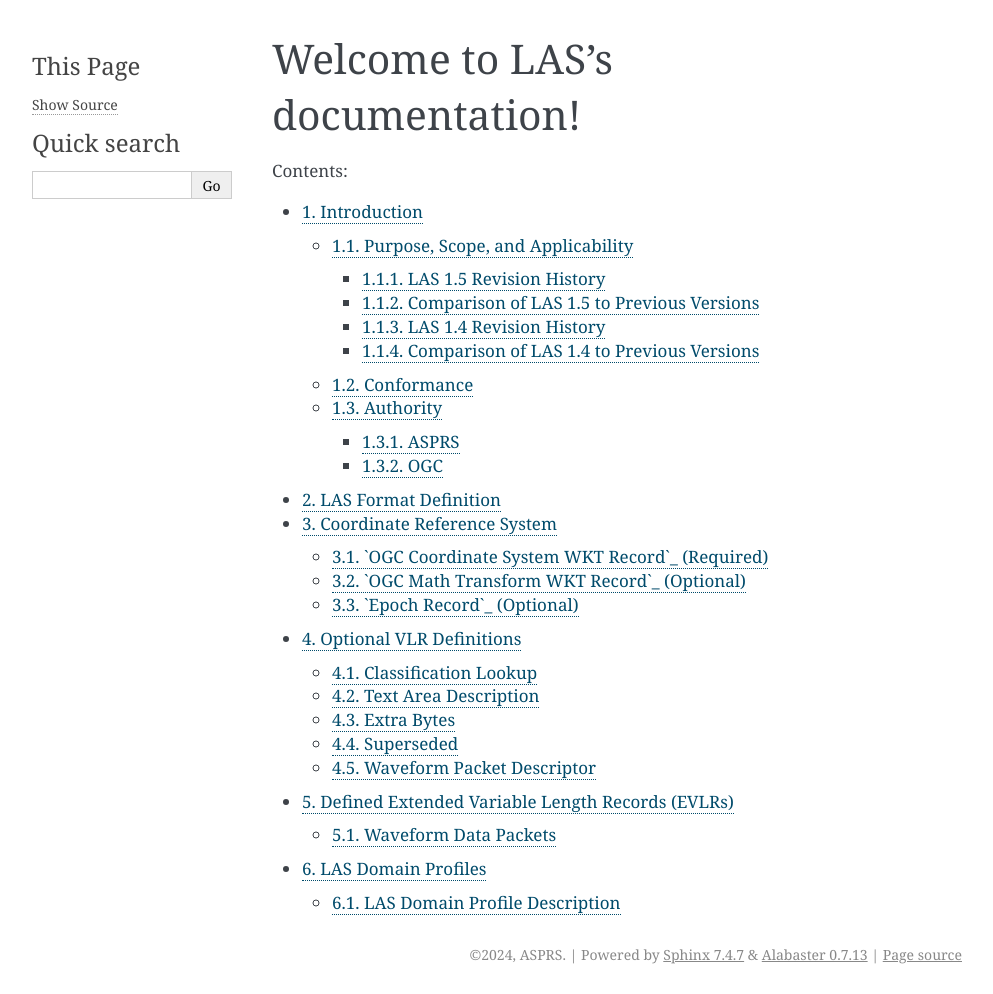
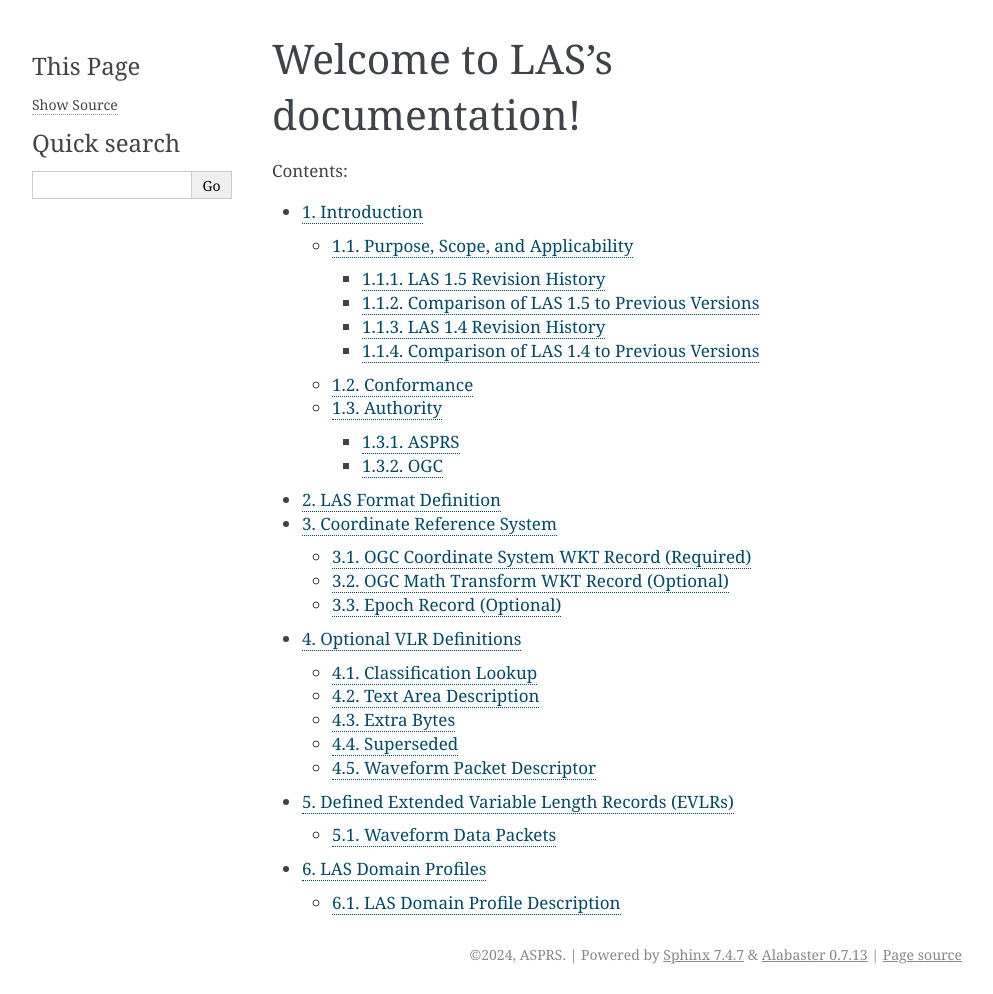
Before and after one commit to ASPRSorg/LAS, a Sphinx documentation site: the page built from source/index.txt, in a window 1280 px wide. Shown: the whole page, without its empty margins (148-1141 px from the left). Built offline with Sphinx 7.4.7, drawn with Linux system fonts in a browser that asks for light colours; the version number could not be read and is left out.

```diff
--- a/source/03_crs.txt
+++ b/source/03_crs.txt
@@ -15,7 +15,7 @@ the :ref:`Global Encoding <globalencoding_link>` bit.
 
 .. _crs_wkt:
 
-`OGC Coordinate System WKT Record`_ (Required)
+OGC Coordinate System WKT Record (Required)
 ................................................................................
 
 The WKT record is **required** and can be specified as either a VLR or an
@@ -56,7 +56,7 @@ published OGC Well Known Text standard with the following considerations:
 
 .. _math_wkt:
 
-`OGC Math Transform WKT Record`_ (Optional)
+OGC Math Transform WKT Record (Optional)
 ................................................................................
 
 Writers may include an optional OGC Math Transform WKT Record to provide a
@@ -78,7 +78,7 @@ specification being used by :ref:`crs_wkt`, with the following considerations:
 
 .. _epoch:
 
-`Epoch Record`_ (Optional)
+Epoch Record (Optional)
 ................................................................................
 
 +-----------------+-----------------------------+
```
